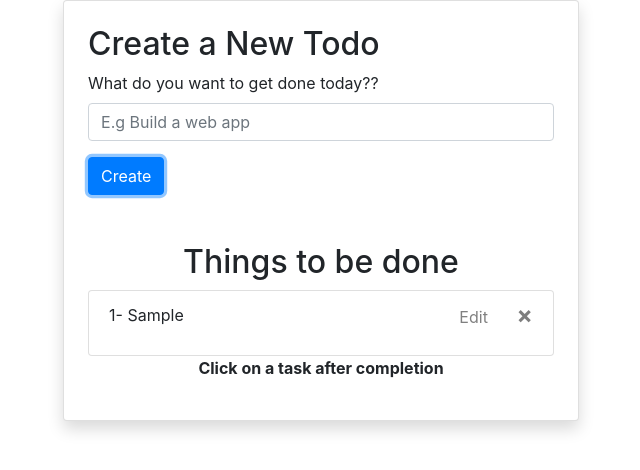
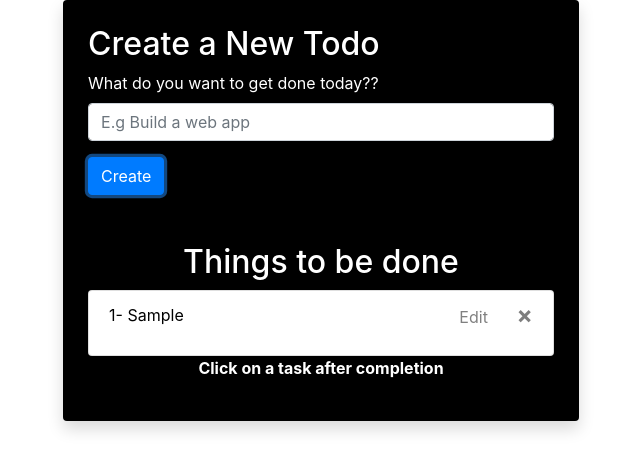
Before and after one commit to emedee/todo-List-with-vuejs, a Vue app: page / in a window 1280 px wide. Both pictures are taken after typing "Sample" into the empty fields and a click on the button "Create". Shown: the top 470 px of the page, without its empty margins (319-959 px from the left). Built offline with nearby package versions, Linux system fonts and the light colour scheme.

Commit message:
'commit'

```diff
--- a/src/components/Todo.vue
+++ b/src/components/Todo.vue
@@ -1,8 +1,8 @@
 <template>
-   <div class="myCenter">
+   <div>
         <div class="row justify-content-center">
             <div class="col-sm-5">
-                <div class="card shadow p-4">
+                <div class="card shadow p-4 myCenter">
                     <div class="row">
                         <div class="col-md-12">
                             <div class="well">
@@ -22,7 +22,7 @@
                         <div class="col-md-12 mt-5" v-if="toggle">
                             <center><h2>Things to be done</h2></center>
                             <ul class="list-group">
-                                <li v-for="(todo, index) in todos" :key="index" class="list-group-item">
+                                <li v-for="(todo, index) in todos" :key="index" class="list-group-item black">
                                     <p>{{ index + 1 }}- <span @click="completedTasks(index)" class="myHov" >{{ todo }}</span>
                                     <span @click="deleteTodos(index)"><button type="button" class="close" aria-label="Close"><span aria-hidden="true">&times;</span></button></span>
                                     <span class="mys mr-2" @click="editTodos(todo)">Edit</span></p>
@@ -33,7 +33,7 @@
                         <div class="col-md-12 mt-5" v-if="secondToggle">
                             <center><h2>Completed Tasks</h2></center>
                             <ul class="list-group">
-                                <li v-for="(complete, i) in completed" :key="i" class="list-group-item">
+                                <li v-for="(complete, i) in completed" :key="i" class="list-group-item black">
                                     <p>{{ i + 1 }}- <span class="myHov" >{{ complete }}</span></p>
                                 </li>
                             </ul>
@@ -125,6 +125,13 @@ export default {
 .mys:hover{
     cursor: pointer;
 }
+.myCenter{
+    background-color: black;
+    color: white;
+}
+.black{
+    color: black !important;
+}
 @media (max-width: 575.98px) {
     span{
         font-size: 15px !important;
```
